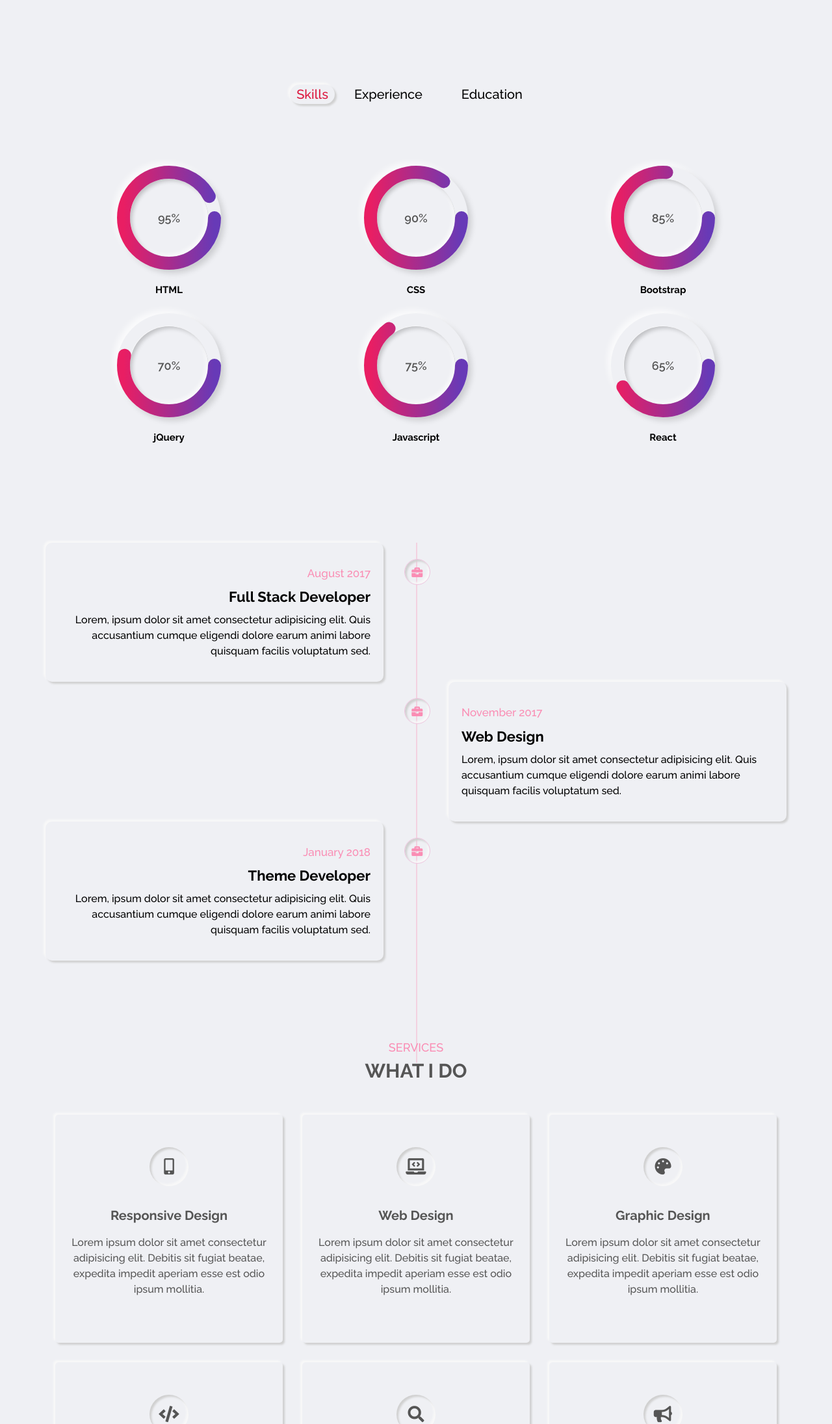
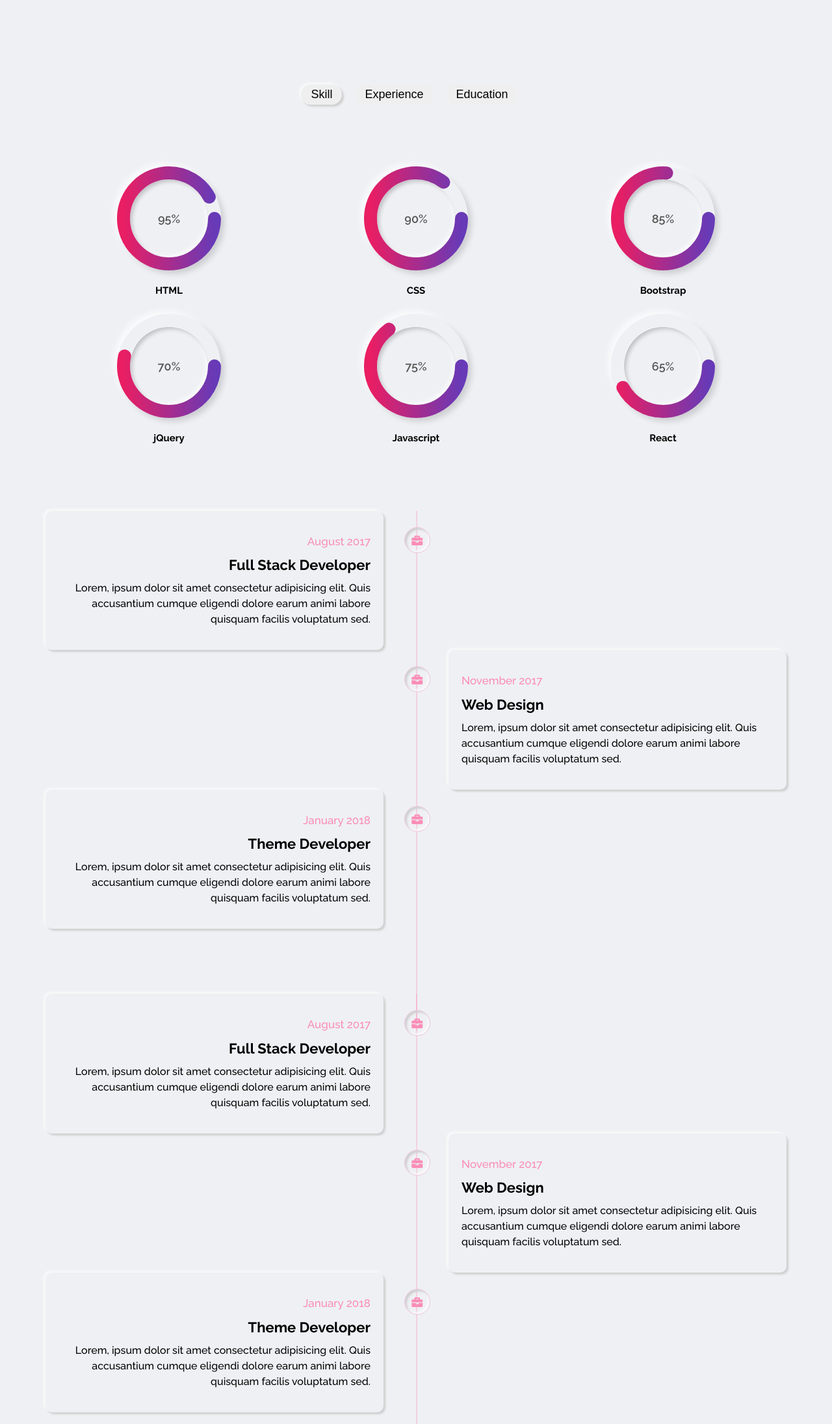
Before and after one commit to durontoalim/abdulalim, a plain HTML site: page index.html in a window 1280 px wide. Shown: the part 1520-3711 px from the top of the page at 65% size. Drawn offline with nearby package versions, Linux system fonts and the light colour scheme.

Commit message:
skill-section

```diff
--- a/index.html
+++ b/index.html
@@ -163,22 +163,16 @@
 
     <!--Start Skills Section-->
     <section id="skills-section">
-      <div class="container">
+      <div class="container mixitup-container">
         <div class="row">
           <div class="tabs">
-            <div class="skills-tab active-inner">
-              <a href="#skill-section">Skills</a>
-            </div>
-            <div class="experience-tab">
-              <a href="#experience">Experience</a>
-            </div>
-            <div class="education-tab">
-              <a href="#">Education</a>
-            </div>
+              <button class="inner-shadow mixitup-control-active" type="button" data-filter=".skill">Skill</button>
+              <button type="button" data-filter=".experience">Experience</button>
+              <button type="button" data-filter=".education">Education</button>
           </div>
         </div>
 
-        <div id="skill-section" class="skill">
+        <div id="skill-section" class="skill mix">
           <!--start Skill item-->
           <div class="grid-container">
             <div class="html-section">
@@ -312,7 +306,7 @@
         <!--End skill item-->
 
         <!--Experience Start-->
-        <div class="row" id="experience">
+        <div class="row experience mix" id="experience">
           <div class="experience-wrapper">
             <!--Absoule Middle line Start-->
             <div class="middle-line"></div>
@@ -366,6 +360,61 @@
           </div>
         </div>
         <!--Experience End-->
+        <!--Education Start-->
+        <div class="row mix education" id="education">
+          <div class="experience-wrapper">
+            <!--Absoule Middle line Start-->
+            <div class="middle-line"></div>
+            <!--Absoule Middle line End-->
+            <div class="row">
+              <!--Web Develeoper Start-->
+              <div class="developer">
+                <div class="developer-box">
+                  <div class="middle-line-icon"></div>
+                  <span><i class="fas fa-briefcase"></i> August 2017</span>
+                  <h3>Full Stack Developer</h3>
+                  <p>
+                    Lorem, ipsum dolor sit amet consectetur adipisicing elit.
+                    Quis accusantium cumque eligendi dolore earum animi labore
+                    quisquam facilis voluptatum sed.
+                  </p>
+                </div>
+              </div>
+              <!--Web Developer End-->
+
+              <!--Web Design Start-->
+              <div class="developer">
+                <div class="developer-box">
+                  <div class="middle-line-icon"></div>
+                  <span><i class="fas fa-briefcase"></i> November 2017</span>
+                  <h3>Web Design</h3>
+                  <p>
+                    Lorem, ipsum dolor sit amet consectetur adipisicing elit.
+                    Quis accusantium cumque eligendi dolore earum animi labore
+                    quisquam facilis voluptatum sed.
+                  </p>
+                </div>
+              </div>
+              <!--Web Design End-->
+
+              <!--Theme Developer Start-->
+              <div class="developer">
+                <div class="developer-box">
+                  <div class="middle-line-icon"></div>
+                  <span><i class="fas fa-briefcase"></i> January 2018</span>
+                  <h3>Theme Developer</h3>
+                  <p>
+                    Lorem, ipsum dolor sit amet consectetur adipisicing elit.
+                    Quis accusantium cumque eligendi dolore earum animi labore
+                    quisquam facilis voluptatum sed.
+                  </p>
+                </div>
+              </div>
+              <!--Theme Developer End-->
+            </div>
+          </div>
+        </div>
+        <!--Education End-->
       </div>
     </section>
     <!--End Skills Section-->
--- a/src/css/style.css
+++ b/src/css/style.css
@@ -418,40 +418,25 @@ Skills Section
 .tabs {
   display: flex;
   margin: 10px auto 20px;
-  font-size: 20px;
 }
-.tabs div {
-  padding: 0 15px;
-}
-.skills-tab {
-  padding: 0 10px !important;
-  border-radius: 30px;
-}
-.skills-tab:hover {
-  box-shadow: inset 3px 3px 3px #d0d0d0, inset -3px -3px 3px #f8f8f8 !important;
-  color: #000 !important;
-}
-.experience-tab a {
+.tabs button {
+  border: none;
+  font-size: 18px;
   color: #000 !important;
   padding: 5px 15px;
   border-radius: 30px;
+  margin-right: 20px;
 }
-.experience-tab a:hover {
-  box-shadow: inset 3px 3px 3px #d0d0d0, inset -3px -3px 3px #f8f8f8 !important;
-  color: #fb839e !important;
-}
-.education-tab a {
-  color: #000 !important;
-  padding: 5px 15px;
-  border-radius: 30px;
-}
-.education-tab a:hover {
+.tabs button:hover {
   box-shadow: inset 3px 3px 3px #d0d0d0, inset -3px -3px 3px #f8f8f8 !important;
   color: #fb839e !important;
 }
 /* experience */
 div#experience {
-  margin-top: 150px;
+  margin-top: 100px;
+}
+div#education{
+  margin-top: 100px;
 }
 .experience-wrapper {
   position: relative;
--- a/src/js/main.js
+++ b/src/js/main.js
@@ -48,7 +48,6 @@ $(document).ready(function(){
 $(document).ready(function(){
     var mixer = mixitup ('.mixitup-container');
 });
-
 /*NAvigation Menu */
 
 // document.getElementById('navigation-menu-section').style.display="none";
```
